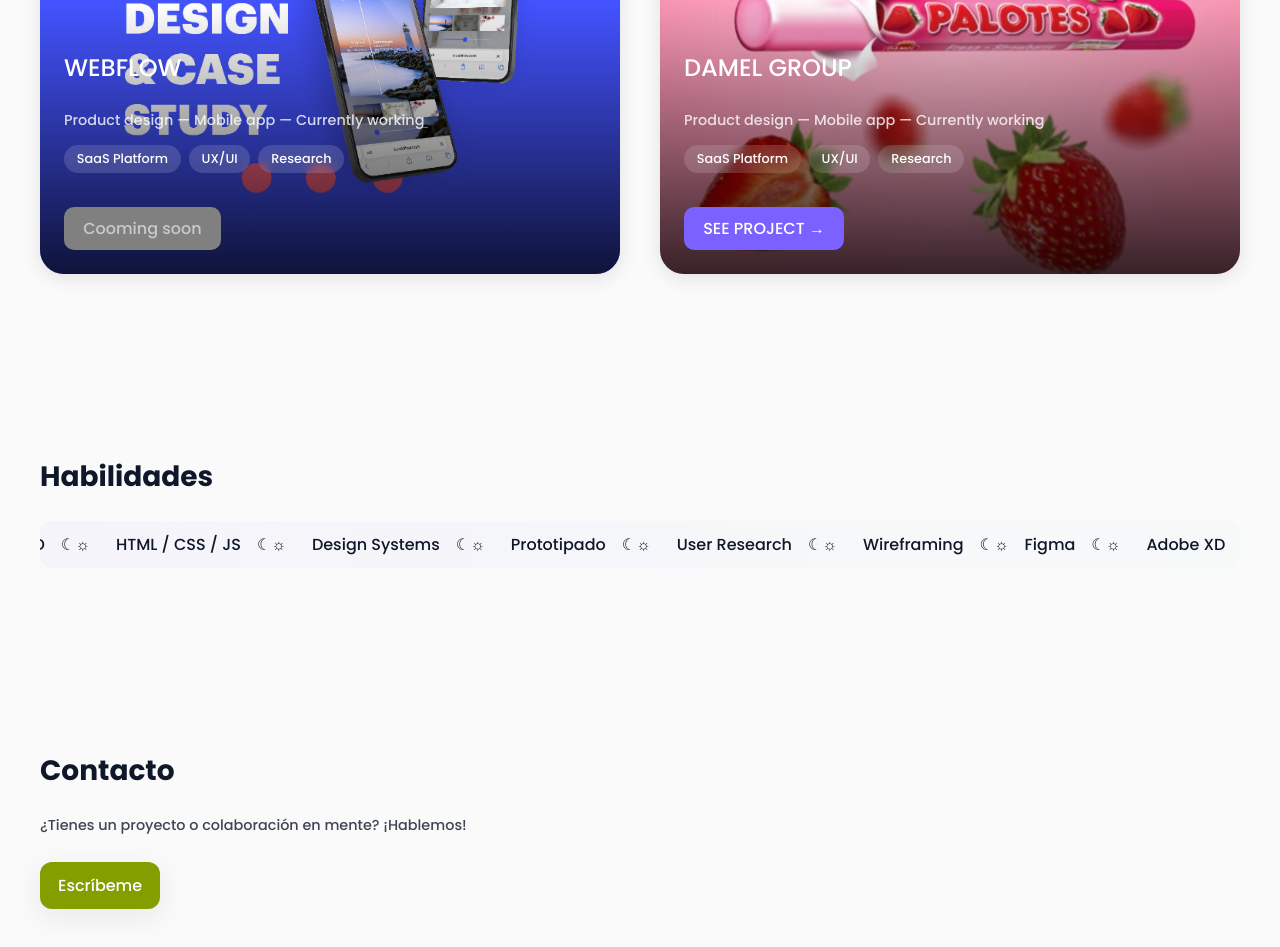
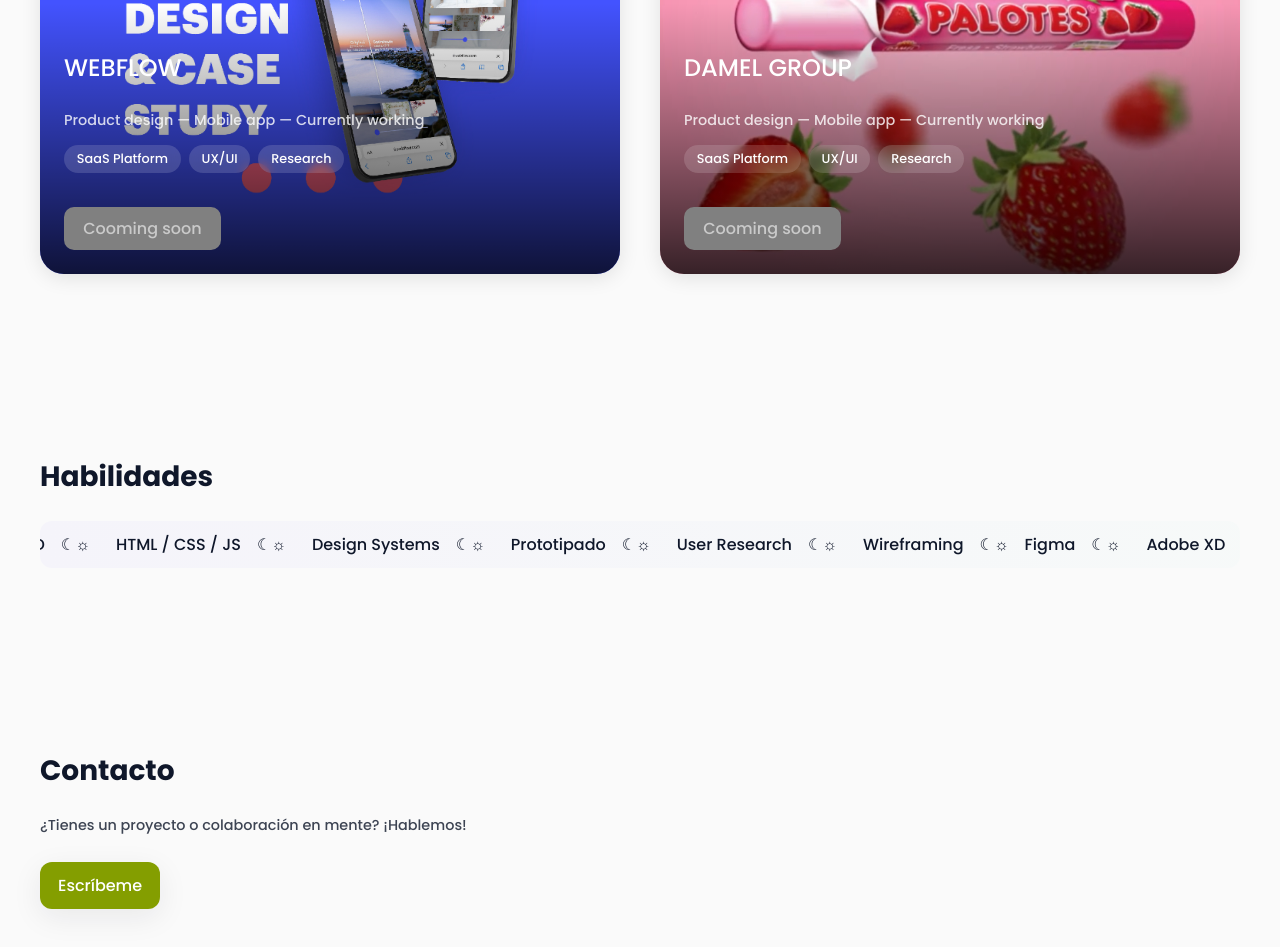
Before and after one commit to laurallavador/laurallavador.github.io, a plain HTML site: page index.html in a window 1280 px wide. Shown: the part 2250-3197 px from the top of the page. Drawn offline with Linux system fonts and the light colour scheme.

Commit message:
first commit

```diff
--- a/index.html
+++ b/index.html
@@ -176,8 +176,7 @@
             <span class="tag">Research</span>
           </div>
           <div style="margin-top:18px">
-            <a href="damelgroup.html" class="project-btn">SEE PROJECT →</a>
-          </div>
+<a class="project-btn" style="background-color: grey; color: rgba(255, 255, 255, 0.582);">Cooming soon</a>          </div>
         </div>
       </article>
 
```
